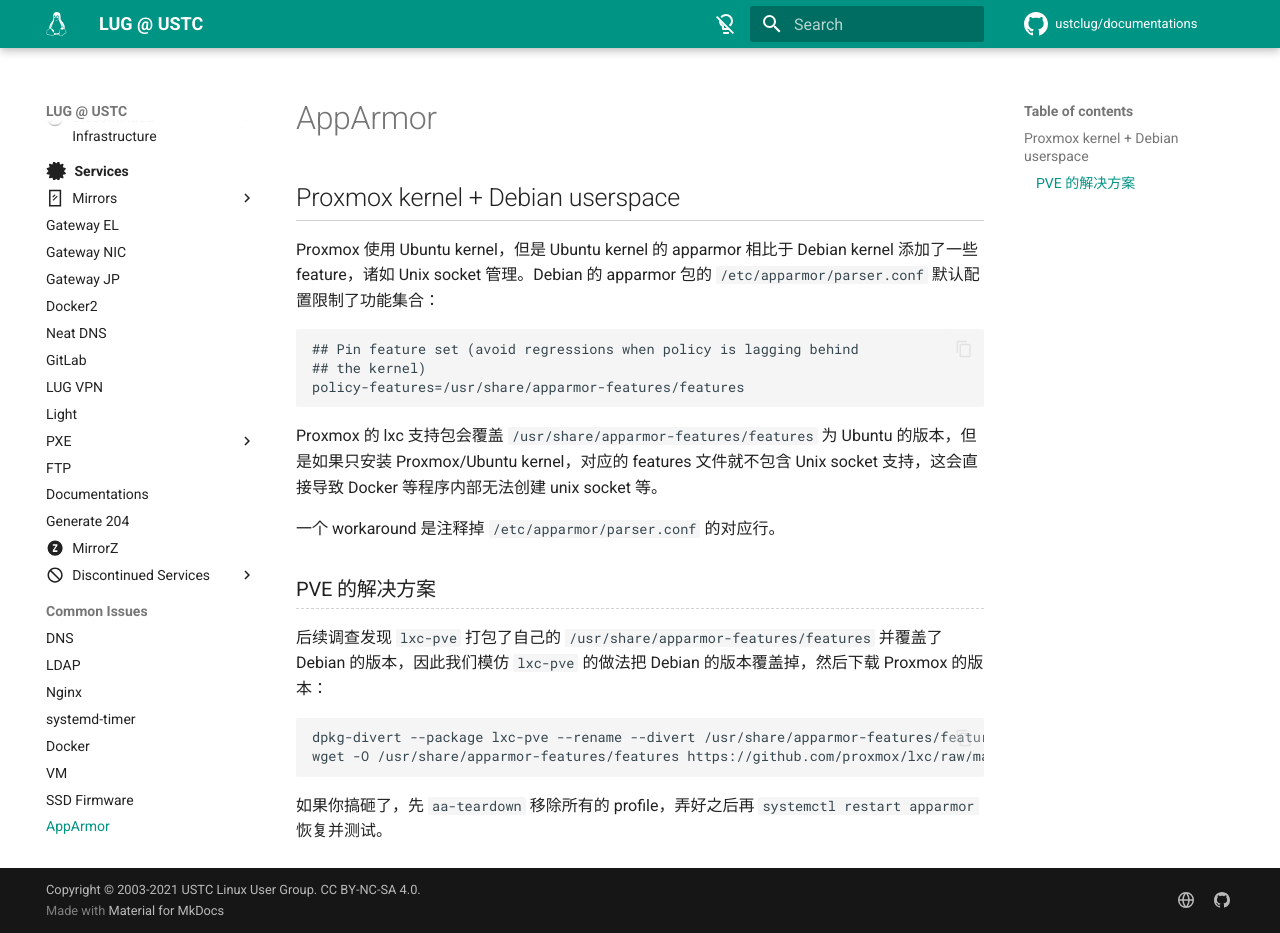
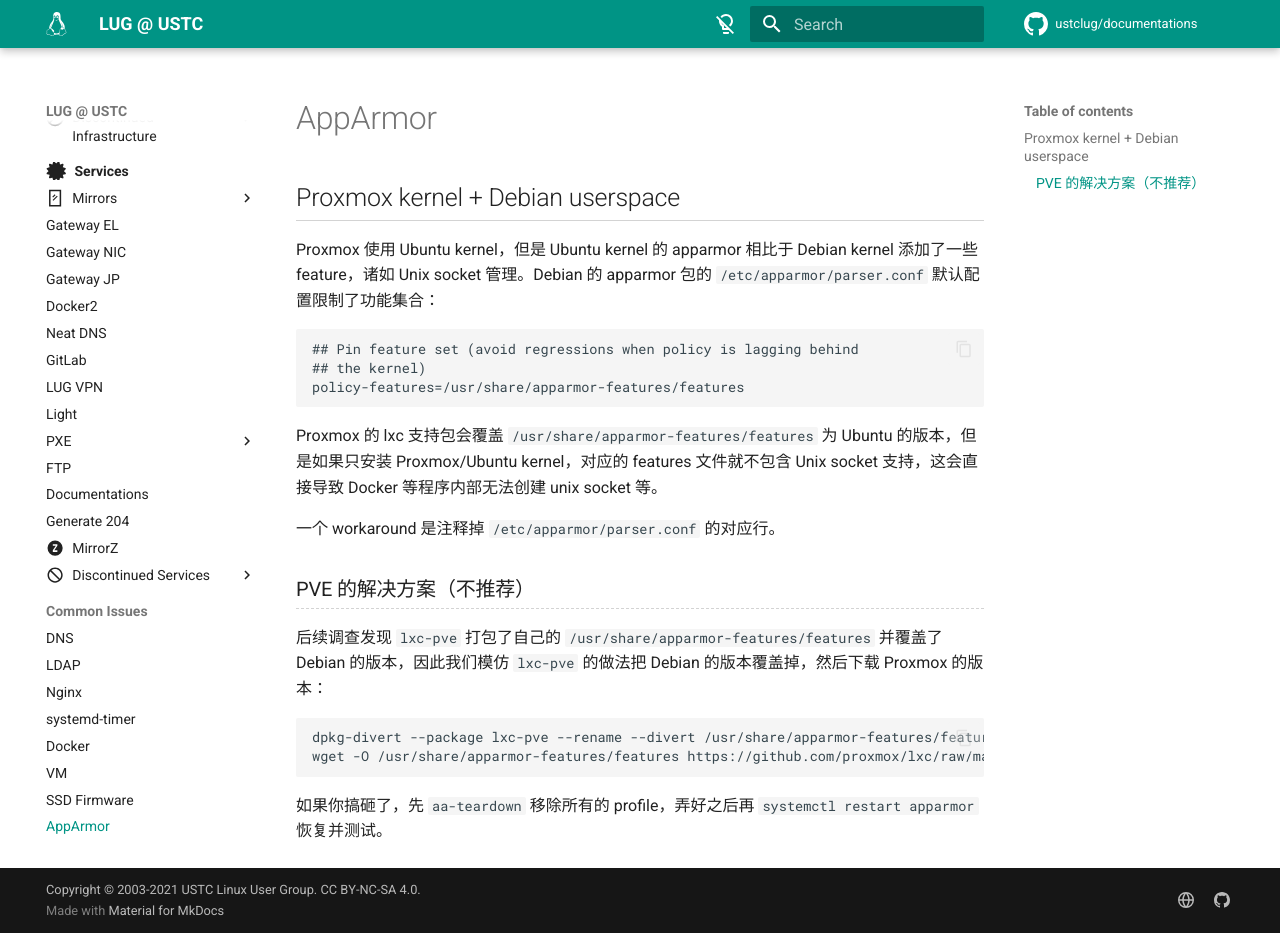
Before and after one commit to ustclug/documentations, an MkDocs documentation site: the page built from docs/faq/apparmor.md, in a window 1280 px wide and 933 px high. Built offline with MkDocs 1.6.1 and Material for MkDocs 9.7.7, drawn with Linux system fonts in a browser that asks for light colours; comment, search, counter and statistics services are not loaded.

Commit message:
apparmor: Mark lxc-pve as unrecommended

```diff
--- a/docs/faq/apparmor.md
+++ b/docs/faq/apparmor.md
@@ -14,7 +14,7 @@
 
 一个 workaround 是注释掉 `/etc/apparmor/parser.conf` 的对应行。
 
-### PVE 的解决方案
+### PVE 的解决方案（不推荐）
 
 后续调查发现 `lxc-pve` 打包了自己的 `/usr/share/apparmor-features/features` 并覆盖了 Debian 的版本，因此我们模仿 `lxc-pve` 的做法把 Debian 的版本覆盖掉，然后下载 Proxmox 的版本：
 
```
